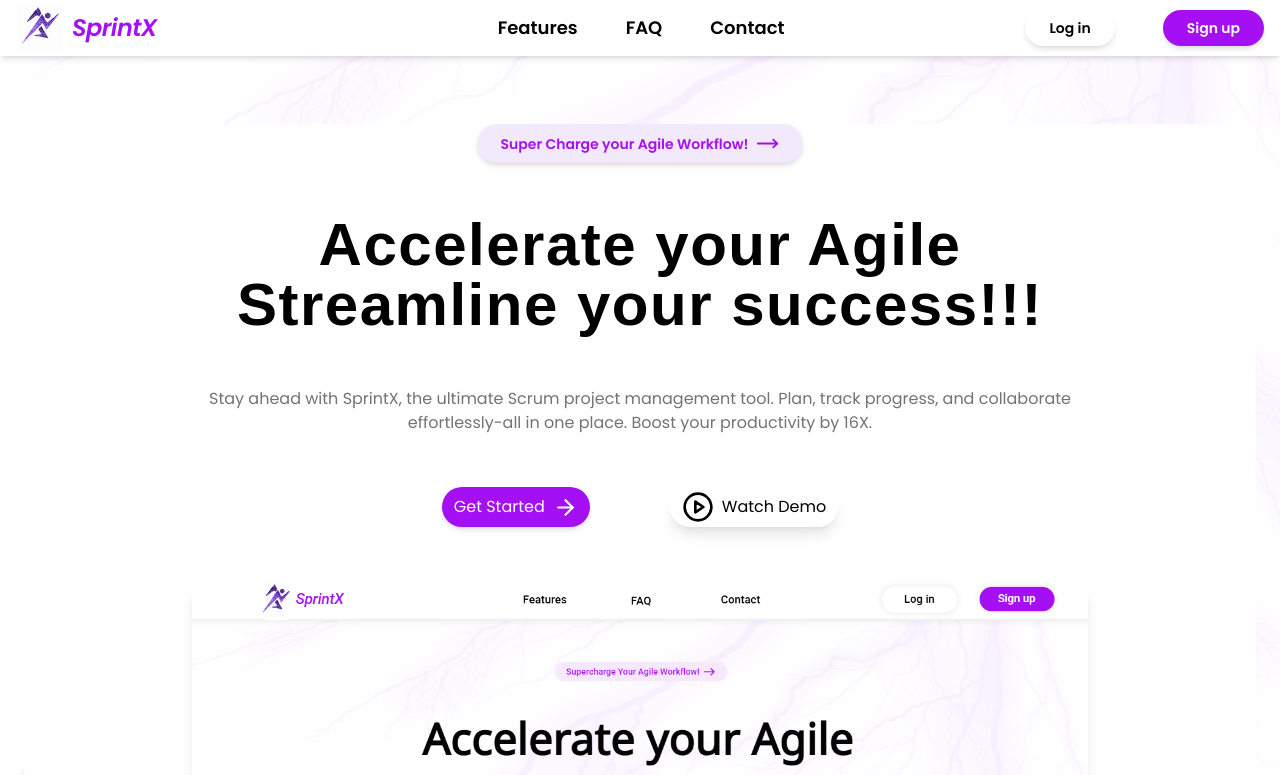
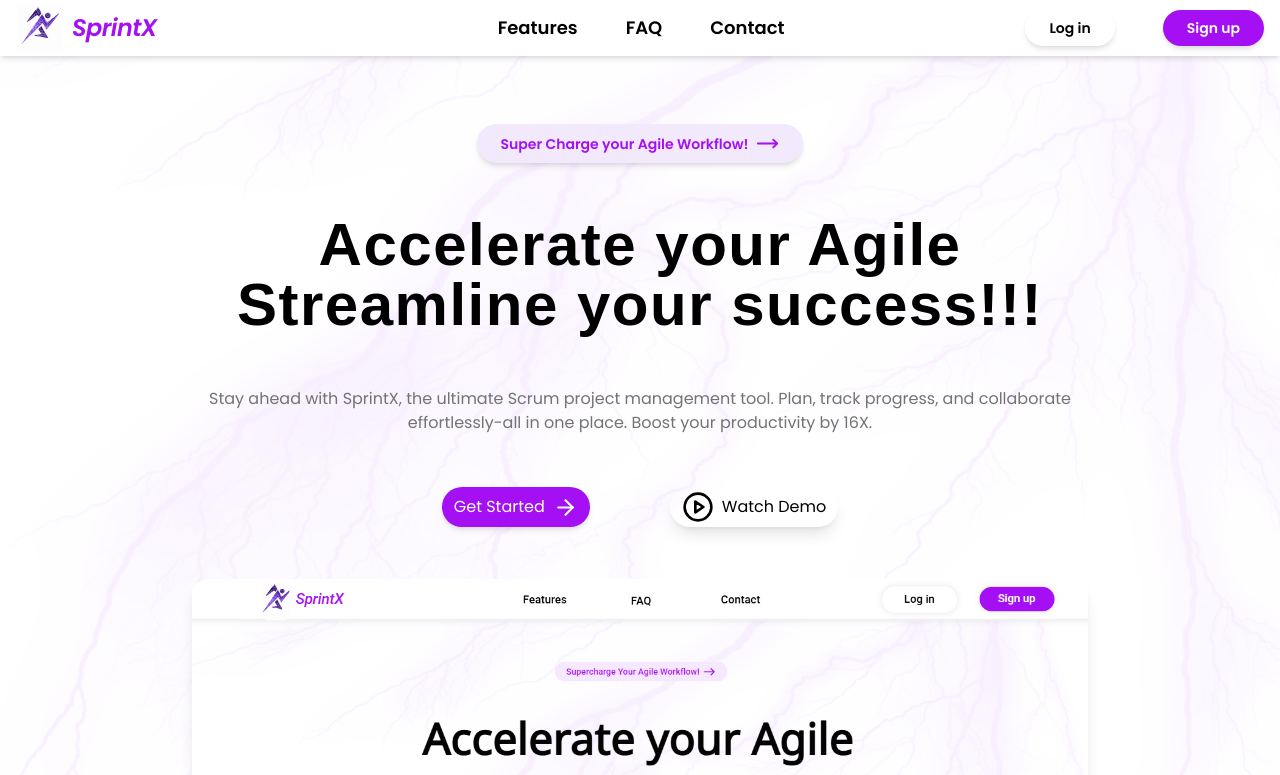
Before and after one commit to Sabarish-developer/SprintX, a React (Vite) app in the folder client/: page / in a window 1280 px wide. Shown: the top 775 px of the page. Built offline with nearby package versions, Linux system fonts and the light colour scheme.

Commit message:
set bg color of motion div to transparent

```diff
--- a/client/src/components/HeroSection.jsx
+++ b/client/src/components/HeroSection.jsx
@@ -10,7 +10,7 @@
       initial={{ opacity: 0, y: 50 }}
       animate={{ opacity: 1, y: 0 }}
       transition={{ duration: 0.8, ease: "easeOut" }}
-      className="min-h-screen bg-white"
+      className="min-h-screen bg-transparent"
     >
     <div className="flex flex-col items-center">
         <div className="flex justify-center">
```
